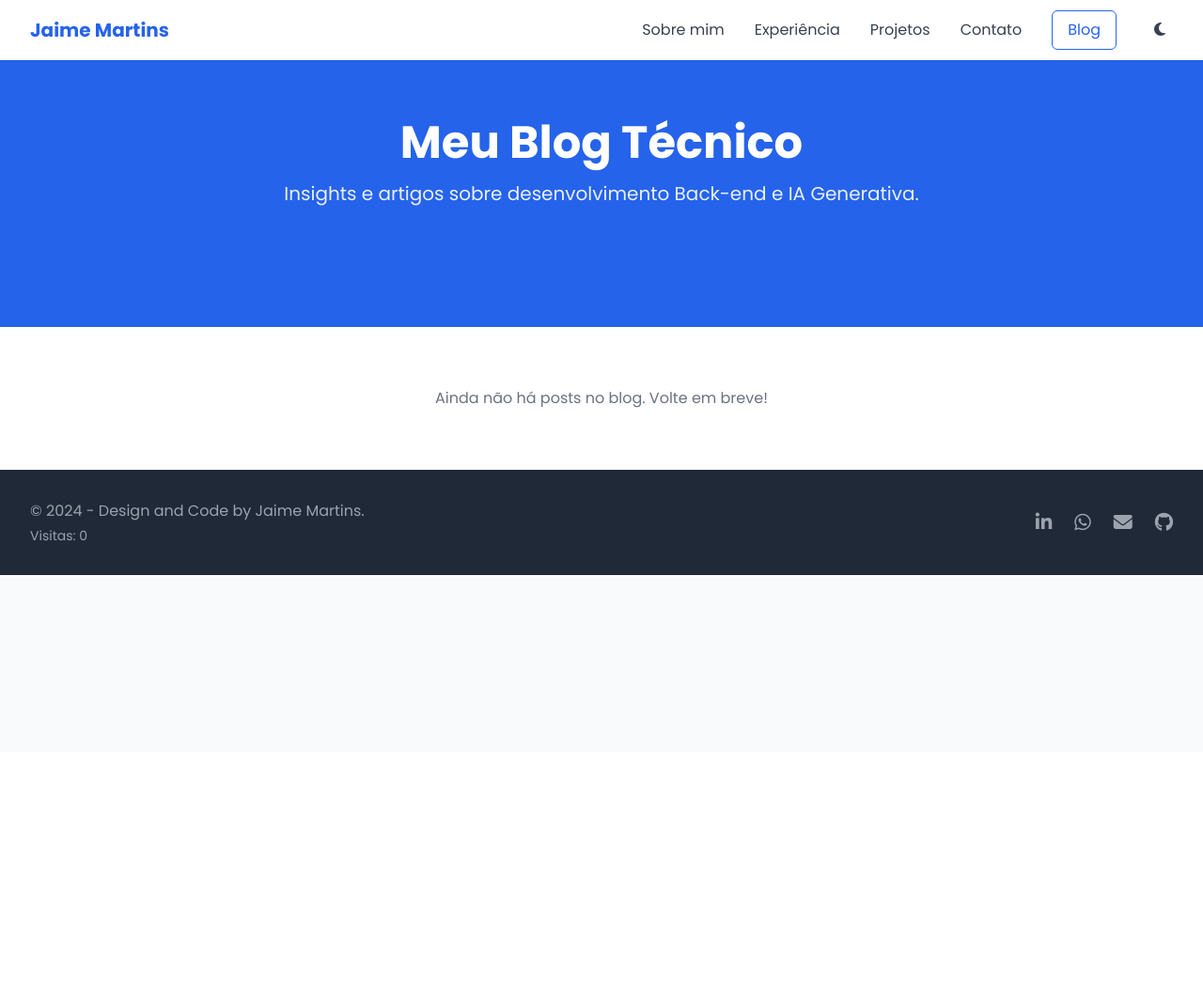
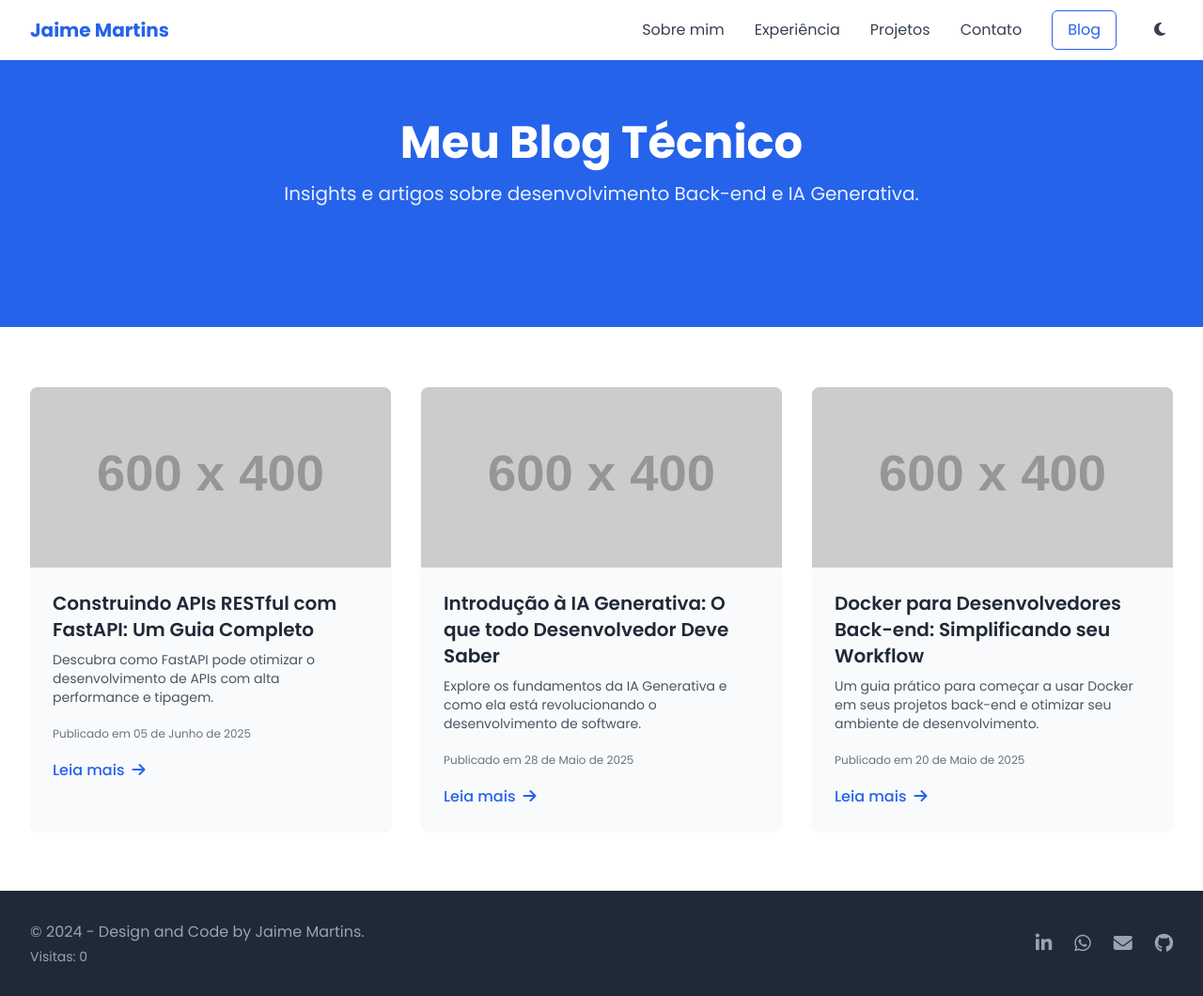
Before and after one commit to JaimeMartinsOliveira/new-portifolio, a Django app: page /blog/ in a window 1280 px wide. Shown: the whole page at 94% size. Before the commit the page ends 612 px from the top, so only its background shows below. Run offline with Django 5.2, Linux system fonts and the light colour scheme; grey boxes labelled with a size stand in for pictures from a placeholder-image service; data that the repository does not hold is empty; some libraries are stand-ins or nearby versions.

Commit message:
Reestruturado o layout de `blog_list.html` para remover dependências do template engine do Django, adicionados conteúdos estáticos e alinhamento visual com `index.html`.

```diff
--- a/blog/templates/blog/blog_list.html
+++ b/blog/templates/blog/blog_list.html
@@ -1,4 +1,3 @@
-{% load static %}
 <!DOCTYPE html>
 <html lang="pt-BR">
 <head>
@@ -72,7 +71,7 @@
     </style>
 </head>
 <body class="bg-gray-50 text-gray-800">
-    <!-- Navigation -->
+    <!-- Navigation (similar to index.html for consistent look) -->
     <nav class="fixed w-full bg-white shadow-sm z-50">
         <div class="max-w-7xl mx-auto px-4 sm:px-6 lg:px-8">
             <div class="flex justify-between h-16 items-center">
@@ -102,10 +101,10 @@
         <!-- Mobile menu -->
         <div id="mobile-menu" class="hidden md:hidden bg-white shadow-md">
             <div class="px-2 pt-2 pb-3 space-y-1 sm:px-3">
-                <a href="#sobre" class="block px-3 py-2 rounded-md text-base font-medium text-gray-700 hover:text-blue-600 hover:bg-blue-50">Sobre mim</a>
-                <a href="#experiencia" class="block px-3 py-2 rounded-md text-base font-medium text-gray-700 hover:text-blue-600 hover:bg-blue-50">Experiência</a>
-                <a href="#projetos" class="block px-3 py-2 rounded-md text-base font-medium text-gray-700 hover:text-blue-600 hover:bg-blue-50">Projetos</a>
-                <a href="#contato" class="block px-3 py-2 rounded-md text-base font-medium text-gray-700 hover:text-blue-600 hover:bg-blue-50">Contato</a>
+                <a href="index.html#sobre" class="block px-3 py-2 rounded-md text-base font-medium text-gray-700 hover:text-blue-600 hover:bg-blue-50">Sobre mim</a>
+                <a href="index.html#experiencia" class="block px-3 py-2 rounded-md text-base font-medium text-gray-700 hover:text-blue-600 hover:bg-blue-50">Experiência</a>
+                <a href="index.html#projetos" class="block px-3 py-2 rounded-md text-base font-medium text-gray-700 hover:text-blue-600 hover:bg-blue-50">Projetos</a>
+                <a href="index.html#contato" class="block px-3 py-2 rounded-md text-base font-medium text-gray-700 hover:text-blue-600 hover:bg-blue-50">Contato</a>
                 <a href="blog.html" class="block px-3 py-2 rounded-md text-base font-medium text-blue-600 hover:bg-blue-50">Blog</a>
                 <button id="mobile-theme-toggle" class="block w-full text-left px-3 py-2 rounded-md text-base font-medium text-gray-700 hover:bg-blue-50 dark:text-gray-200 dark:hover:bg-gray-700" aria-label="Alternar tema">
                     <i id="mobile-theme-icon" class="fas fa-moon mr-2 dark:hidden"></i>
@@ -127,43 +126,49 @@
     <section class="py-16 bg-white">
         <div class="max-w-7xl mx-auto px-4 sm:px-6 lg:px-8">
             <div class="grid grid-cols-1 md:grid-cols-2 lg:grid-cols-3 gap-8">
-
-                <!-- O laço do Django começa aqui. Ele irá repetir este bloco para cada post. -->
-                {% for post in posts %}
+                <!-- Blog Post 1 -->
                 <article class="bg-gray-50 rounded-lg shadow-sm hover:shadow-md transition duration-300 overflow-hidden">
-                    <!-- Verifica se o post tem uma imagem para exibir -->
-                    {% if post.imagem %}
-                    <img src="{{ post.imagem.url }}" alt="Capa do Artigo {{ post.titulo }}" class="w-full h-48 object-cover">
-                    {% else %}
-                    <!-- Caso não tenha imagem, mostra um placeholder -->
-                    <div class="w-full h-48 bg-gray-200 flex items-center justify-center">
-                         <span class="text-gray-500">Sem Imagem</span>
-                    </div>
-                    {% endif %}
-
+                    <img src="https://placehold.co/600x400/b0e0e6/000000?text=Post+1+Cover" alt="Capa do Artigo 1" class="w-full h-48 object-cover">
                     <div class="p-6">
-                        <h2 class="text-xl font-semibold text-gray-800 mb-2">{{ post.titulo }}</h2>
+                        <h2 class="text-xl font-semibold text-gray-800 mb-2">Construindo APIs RESTful com FastAPI: Um Guia Completo</h2>
                         <p class="text-gray-600 text-sm mb-4">
-                            <!-- Mostra apenas um trecho do conteúdo e usa 'safe' para renderizar HTML, se houver -->
-                            {{ post.conteudo|truncatewords_html:20|safe }}
+                            Descubra como FastAPI pode otimizar o desenvolvimento de APIs com alta performance e tipagem.
                         </p>
-                        <!-- Formata a data de publicação -->
-                        <span class="text-gray-500 text-xs">Publicado em {{ post.published_date|date:"d \d\e F \d\e Y" }}</span>
-
-                        <!-- Link dinâmico para a página de detalhe do post -->
-                        <a href="{% url 'blog:detail' post.pk %}" class="block mt-4 text-blue-600 hover:text-blue-800 font-medium">Leia mais <i class="fas fa-arrow-right ml-1"></i></a>
+                        <span class="text-gray-500 text-xs">Publicado em 05 de Junho de 2025</span>
+                        <a href="post1.html" class="block mt-4 text-blue-600 hover:text-blue-800 font-medium">Leia mais <i class="fas fa-arrow-right ml-1"></i></a>
                     </div>
                 </article>
-                {% empty %}
-                <!-- Esta mensagem aparecerá se não houver nenhum post cadastrado -->
-                <p class="col-span-3 text-center text-gray-500">Ainda não há posts no blog. Volte em breve!</p>
-                {% endfor %}
-                <!-- Fim do laço do Django -->
 
+                <!-- Blog Post 2 -->
+                <article class="bg-gray-50 rounded-lg shadow-sm hover:shadow-md transition duration-300 overflow-hidden">
+                    <img src="https://placehold.co/600x400/add8e6/000000?text=Post+2+Cover" alt="Capa do Artigo 2" class="w-full h-48 object-cover">
+                    <div class="p-6">
+                        <h2 class="text-xl font-semibold text-gray-800 mb-2">Introdução à IA Generativa: O que todo Desenvolvedor Deve Saber</h2>
+                        <p class="text-gray-600 text-sm mb-4">
+                            Explore os fundamentos da IA Generativa e como ela está revolucionando o desenvolvimento de software.
+                        </p>
+                        <span class="text-gray-500 text-xs">Publicado em 28 de Maio de 2025</span>
+                        <a href="#" class="block mt-4 text-blue-600 hover:text-blue-800 font-medium">Leia mais <i class="fas fa-arrow-right ml-1"></i></a>
+                    </div>
+                </article>
+
+                <!-- Blog Post 3 -->
+                <article class="bg-gray-50 rounded-lg shadow-sm hover:shadow-md transition duration-300 overflow-hidden">
+                    <img src="https://placehold.co/600x400/87ceeb/000000?text=Post+3+Cover" alt="Capa do Artigo 3" class="w-full h-48 object-cover">
+                    <div class="p-6">
+                        <h2 class="text-xl font-semibold text-gray-800 mb-2">Docker para Desenvolvedores Back-end: Simplificando seu Workflow</h2>
+                        <p class="text-gray-600 text-sm mb-4">
+                            Um guia prático para começar a usar Docker em seus projetos back-end e otimizar seu ambiente de desenvolvimento.
+                        </p>
+                        <span class="text-gray-500 text-xs">Publicado em 20 de Maio de 2025</span>
+                        <a href="#" class="block mt-4 text-blue-600 hover:text-blue-800 font-medium">Leia mais <i class="fas fa-arrow-right ml-1"></i></a>
+                    </div>
+                </article>
             </div>
         </div>
     </section>
 
+    <!-- Footer (similar to index.html for consistent look) -->
     <footer class="bg-gray-800 text-white py-8">
         <div class="max-w-7xl mx-auto px-4 sm:px-6 lg:px-8">
             <div class="flex flex-col md:flex-row justify-between items-center">
```
